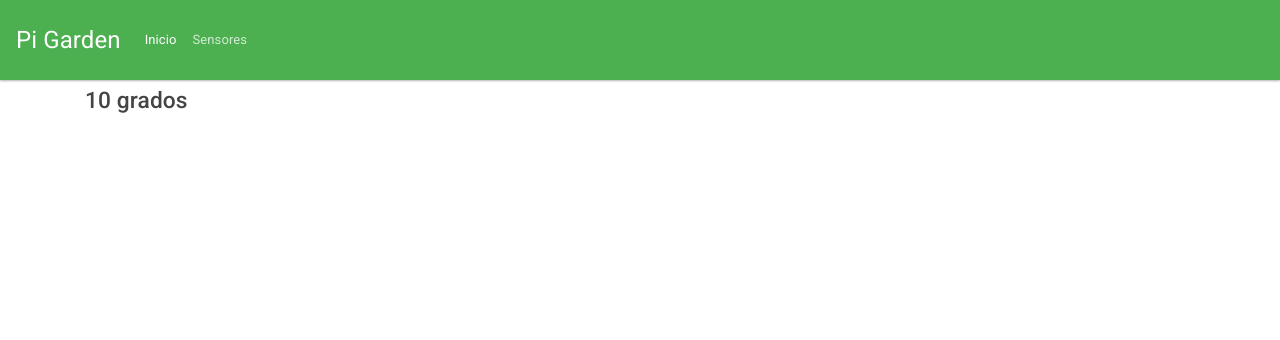
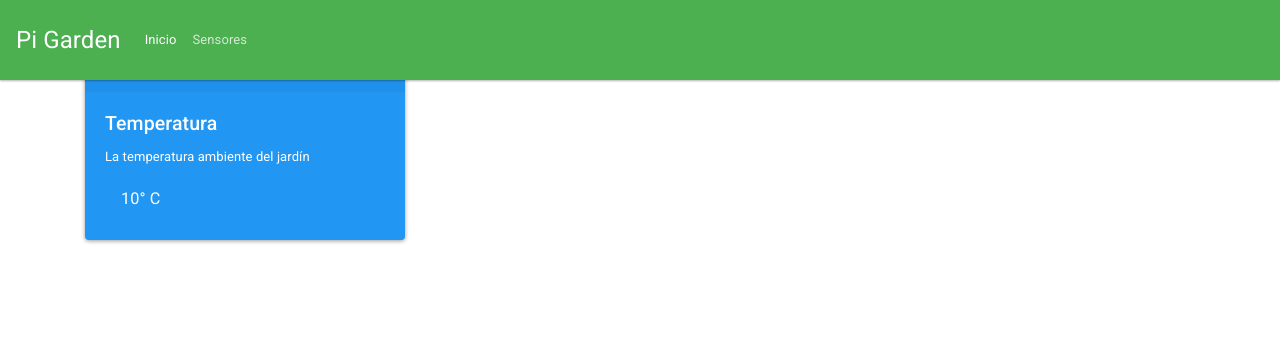
Before and after one commit to chrisRubiano/pi-garden, a Django app: template django_garden/garden/templates/sensors/temp.html in a window 1280 px wide. Shown: the top 340 px of the page. Run offline with Django 3.2, Linux system fonts and the light colour scheme; the template is opened without the code that fills it: most values are stand-ins (such as "Sample title", 1, 10 or a date in 2020); some libraries are stand-ins or nearby versions.

Commit message:
template work and fontawesome swag :fire:

```diff
--- a/django_garden/garden/templates/base.html
+++ b/django_garden/garden/templates/base.html
@@ -19,6 +19,9 @@
     <!-- Custom styles for this template -->
     <link href="" rel="stylesheet">
     {% endblock css %}
+
+    <!-- FontAwesome 5.0.1 -->
+    <script defer src="https://use.fontawesome.com/releases/v5.0.1/js/all.js"></script>
     </head>
 
     <body>
--- a/django_garden/garden/templates/sensors/temp.html
+++ b/django_garden/garden/templates/sensors/temp.html
@@ -1,6 +1,12 @@
 {% extends "base.html" %}
 
 {% block content %}
-    <h2>Temperatura</h2>
-    <h3>{{ temp }} grados</h3>
+<div class="card text-white bg-primary mb-3" style="max-width: 20rem;">
+        <div class="card-header">Sensores</div>
+        <div class="card-body">
+        <h4 class="card-title">Temperatura</h4>
+        <p class="card-text">La temperatura ambiente del jardín</p>
+        <div class="btn.btn-info btn-lg">{{ temp }}° C</div>
+        </div>
+    </div>
 {% endblock %}
```
